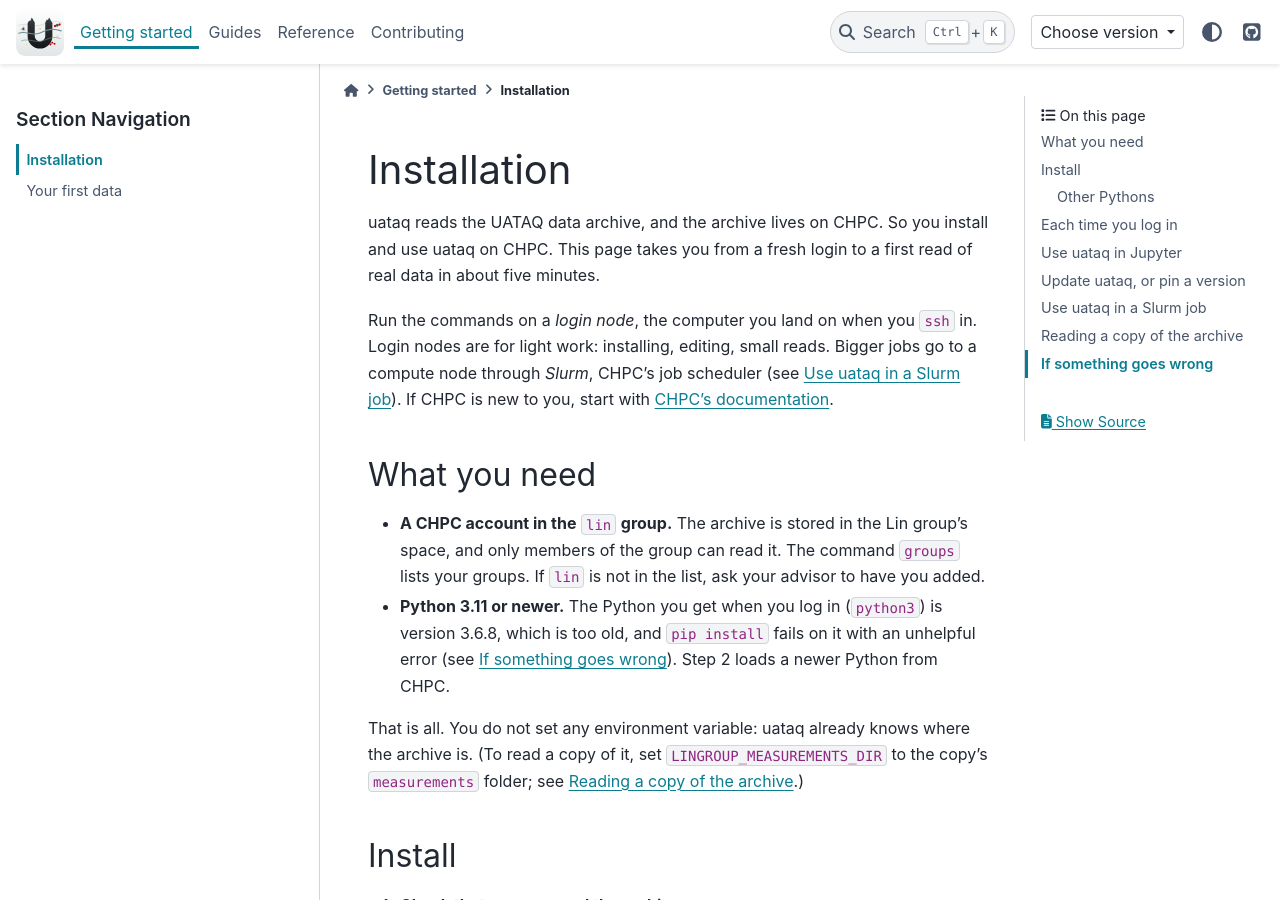
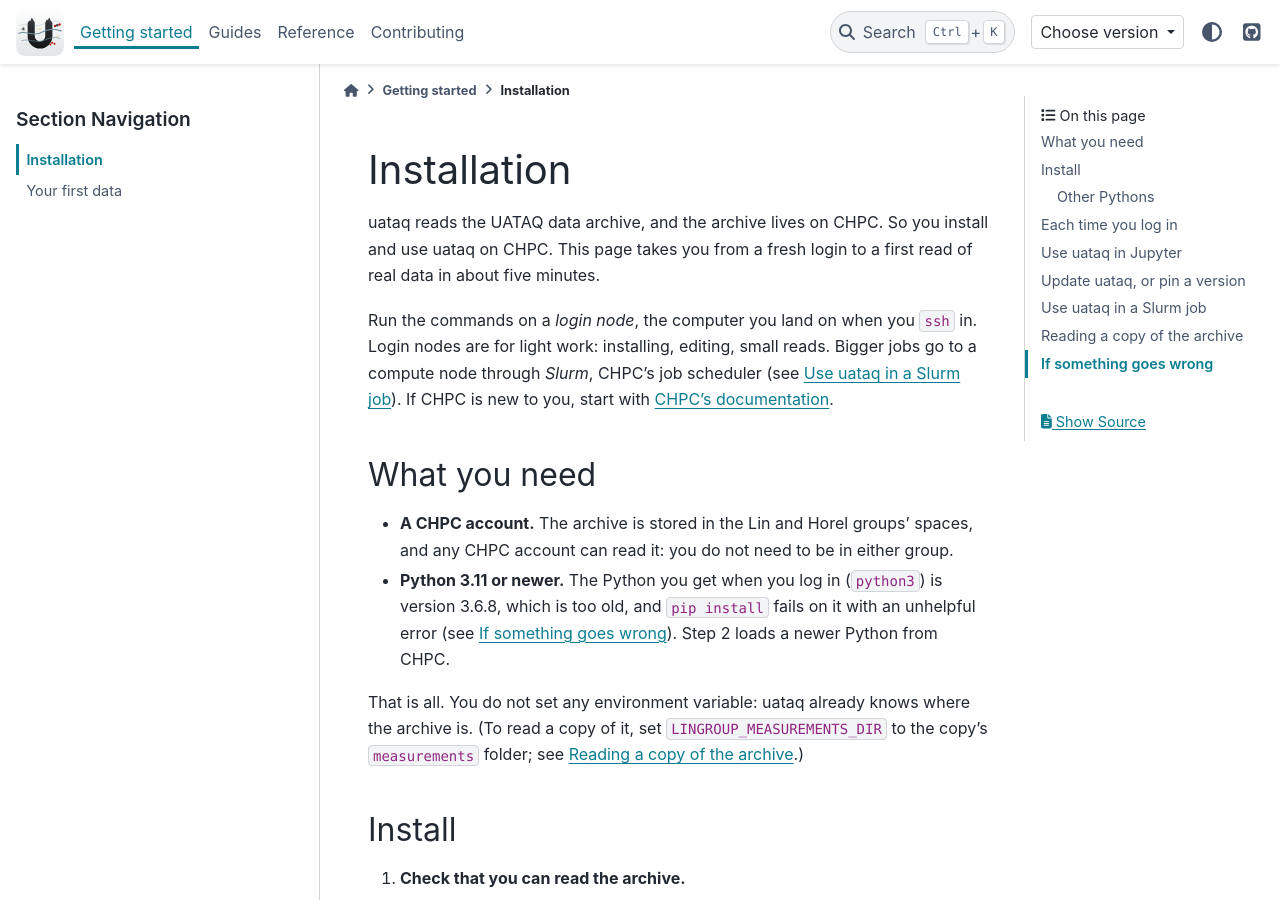
Before and after one commit to jmineau/uataq, a Sphinx documentation site: the page built from docs/getting_started/installation.rst, in a window 1280 px wide and 900 px high. Built offline with Sphinx 7.4.7 and the PyData theme 0.15.4, drawn with Linux system fonts in a browser that asks for light colours; some of the changed text lies outside the part shown.

Commit message:
docs: any CHPC account can read the archive, not only the lin group

```diff
--- a/docs/getting_started/installation.rst
+++ b/docs/getting_started/installation.rst
@@ -14,10 +14,8 @@ jobs go to a compute node through *Slurm*, CHPC's job scheduler (see
 What you need
 -------------
 
-* **A CHPC account in the** ``lin`` **group.** The archive is stored in the Lin
-  group's space, and only members of the group can read it. The command
-  ``groups`` lists your groups. If ``lin`` is not in the list, ask your advisor
-  to have you added.
+* **A CHPC account.** The archive is stored in the Lin and Horel groups' spaces,
+  and any CHPC account can read it: you do not need to be in either group.
 * **Python 3.11 or newer.** The Python you get when you log in (``python3``) is
   version 3.6.8, which is too old, and ``pip install`` fails on it with an
   unhelpful error (see :ref:`install-errors`). Step 2 loads a newer Python from
@@ -275,8 +273,8 @@ If something goes wrong
    ``unset UATAQ_HOREL_DIR`` to read the archive itself.
 
 The ``ls`` in step 1, or the read in step 5, fails
-   You are probably not in the ``lin`` group yet. Run ``groups`` and see
-   `What you need`_.
+   You are probably not on CHPC: the archive is only there. Log in to a CHPC
+   login node (see `What you need`_) and run the step again.
 
 The steps on this page were last checked in October 2026 on a Notchpeak login
 node.
--- a/docs/index.rst
+++ b/docs/index.rst
@@ -13,8 +13,7 @@ John Lin's group (every fixed site, and some of the trains' instruments) and
 John Horel's group (the buses, and the trains' other instruments). uataq reads
 both, so you do not need to know where or how either stores its files.
 
-It is written for members of the groups who work on CHPC, where the archives
-are. A month of CO2 and CH4 from one site is one call:
+It runs on CHPC, where the archives are, and any CHPC account can read them. A month of CO2 and CH4 from one site is one call:
 
 .. code-block:: pycon
 
```
Also changed, not shown: README.md (+2 -2 lines).
